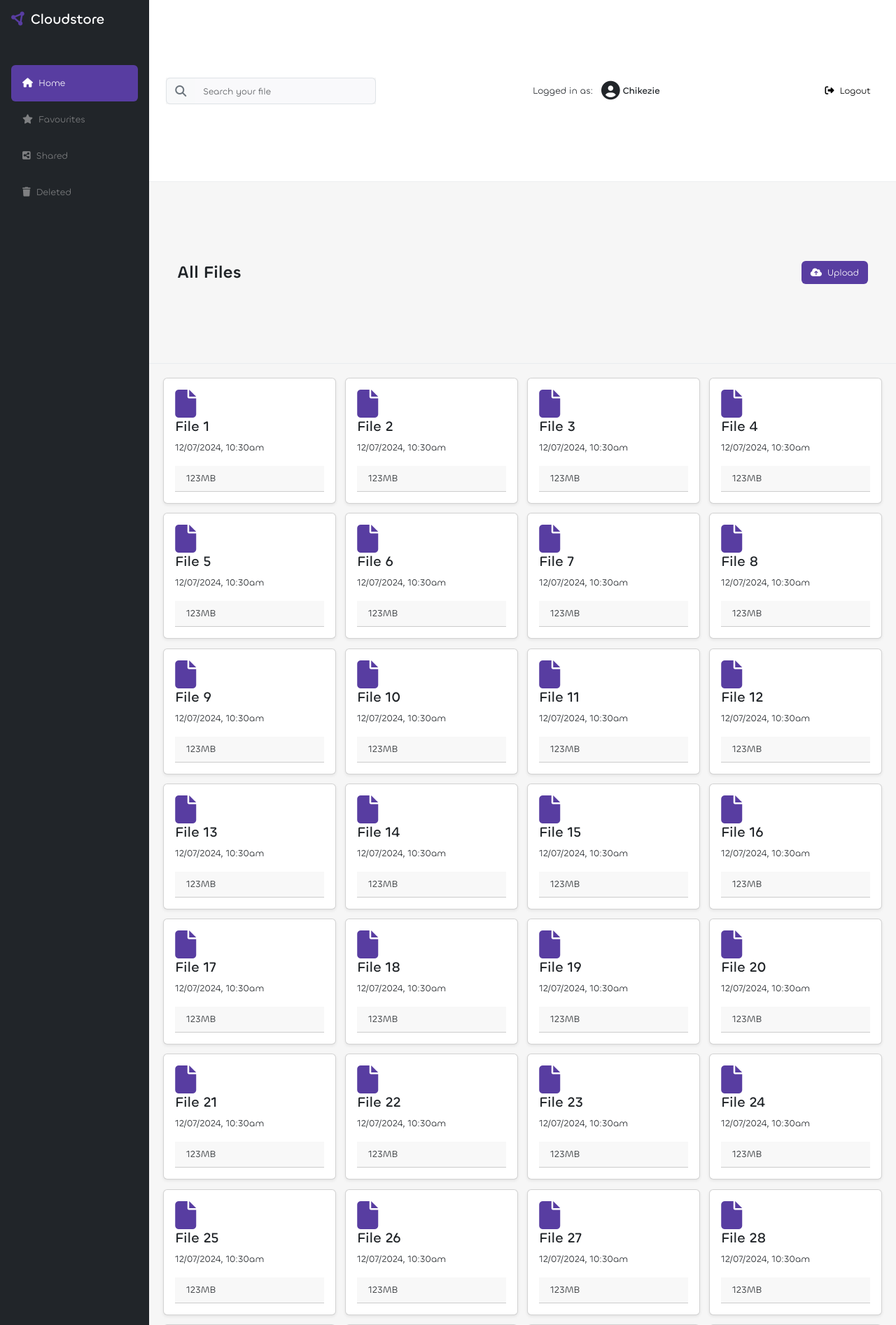
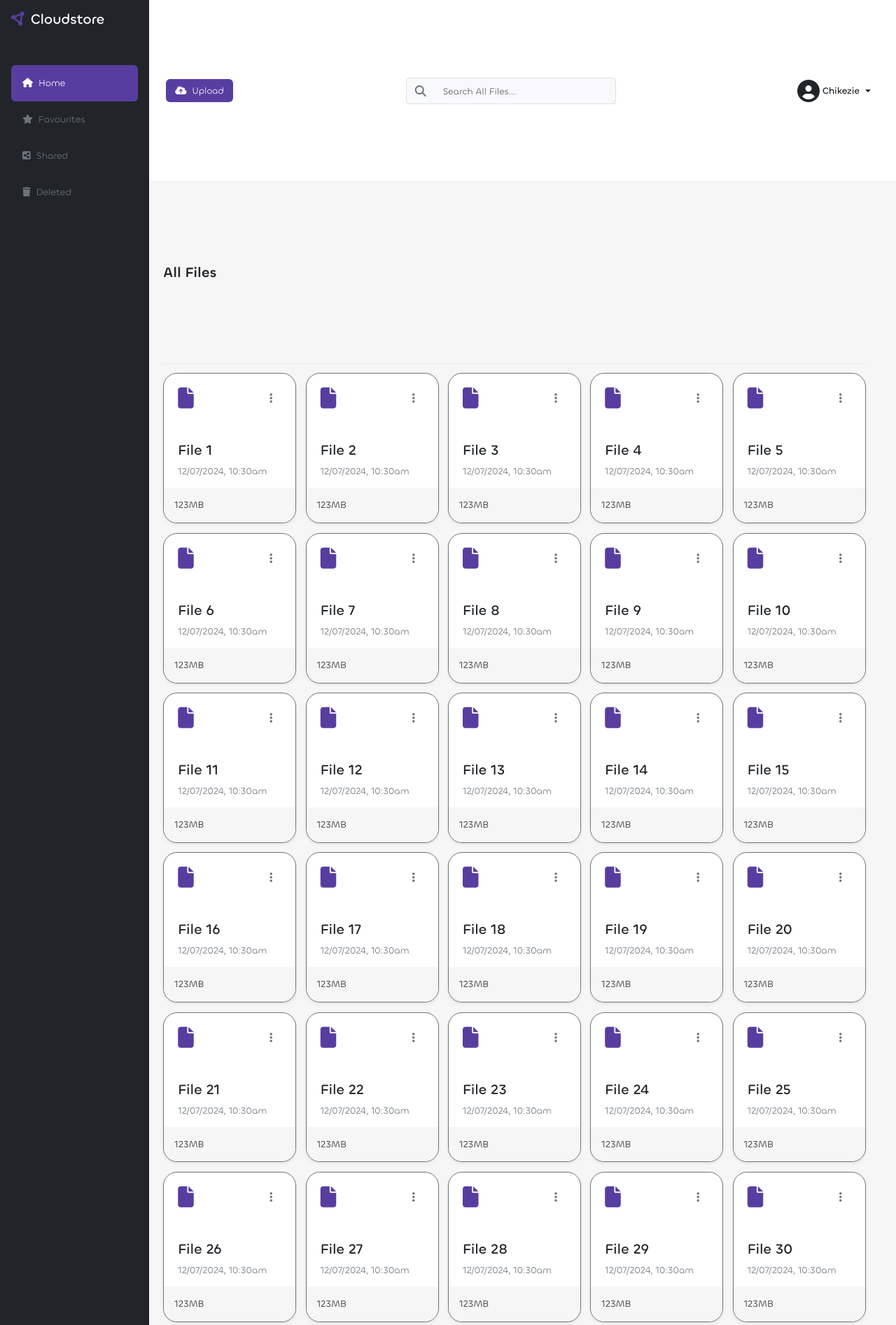
Before and after one commit to Chixide1/Cloudstore, a Django app: page /dashboard/ in a window 1280 px wide. Shown: the top 1894 px of the page at 70% size. Run offline with Django 5.2, Linux system fonts and the light colour scheme; style sheets or scripts are compiled from the project's sources; some libraries are stand-ins or nearby versions.

Commit message:
Changed layout to look better

```diff
--- a/apps/filestore/templates/_dashboard.html
+++ b/apps/filestore/templates/_dashboard.html
@@ -1,17 +1,19 @@
-<div class="w-100 dashboard__upload d-flex align-items-center justify-content-between">
-    <h4 class="m-0 dashboard__heading" style="font-weight: 550;">All Files</h4>
-    <button class="btn btn--accent dashboard__upload-button"><i class="fa-solid fa-cloud-arrow-up"></i><span class="ps-2">Upload</span></button>
-</div>
 <div class="dashboard">
+    <div class="dashboard__upload w-100 d-flex align-items-center justify-content-between">
+        <h5 class="m-0 dashboard__heading" style="font-weight: 550;">All Files</h5>
+    </div>
     {% for n in test %}
-        <div class="card shadow-sm file-card">
-            <div class="card-body">
-                <div class="">
-                    <i class="fa-solid fa-file fa-3x accent-clr"></i>
+        <div class="file-card shadow-sm">
+            <div class="file-card__main">
+                <div class="file-card__head d-flex justify-content-between align-items-start">
+                    <i class="fa-solid fa-file accent-clr" style="font-size: 30px;"></i>
+                    <button class="fa-solid fa-ellipsis-vertical file-card__menu btn"></button>
                 </div>
-                <h5 class="card-title">File {{ n }}</h5>
-                <p class="card-text">12/07/2024, 10:30am</p>
-                <p class="card-header">123MB</p>
+                <h5 class="file-card__title">File {{ n }}</h5>
+                <span class="file-card__date">12/07/2024, 10:30am</span>
+            </div>
+            <div class="file-card__size">
+                <span class="">123MB</span>
             </div>
         </div>
     {% endfor %}
--- a/apps/filestore/templates/_topbar.html
+++ b/apps/filestore/templates/_topbar.html
@@ -1,12 +1,21 @@
 <div class="topbar d-flex align-items-center justify-content-between px-4">
+    <button class="btn btn--accent topbar__upload-button">
+        <i class="fa-solid fa-cloud-arrow-up"></i><span class="ps-2">Upload</span>
+    </button>
     <form class="input-group topbar__searchbar">
         <span class="input-group-text"><i class="fa-solid fa-magnifying-glass text-secondary"></i></span>
-        <input class="form-control topbar__input text-secondary" style="border-left: none;" type="text" placeholder="Search your file">
+        <input class="form-control topbar__input text-secondary" style="border-left: none;"
+        type="text" placeholder="Search All Files...">
     </form>
-    <div class="topbar__user d-flex align-items-center gap-1">
-        <p class="m-0 pe-2">Logged in as:</p>
-        <i class="fa-solid fa-circle-user fa-2x"></i>
-        <p class="m-0" style="font-weight: 500; font-size: small;">Chikezie</p>
+    <div class="dropdown">
+        <button class="topbar__user dropdown-toggle btn d-flex align-items-center gap-1" type="button" data-bs-toggle="dropdown" aria-expanded="false">
+            <i class="fa-solid fa-circle-user fa-2x"></i>
+            <p class="m-0" style="font-weight: 500; font-size: small;">Chikezie</p>
+        </button>
+        <ul class="dropdown-menu">
+            <li>
+                <a class="topbar__logout dropdown-item w-100" style="font-size: small;"><i class="fa-solid fa-right-from-bracket"></i><span class="ps-2">Logout</span></a>
+            </li>
+        </ul>
     </div>
-    <button class="topbar__logout btn btn-light" style="font-size: small;"><i class="fa-solid fa-right-from-bracket"></i><span class="ps-2">Logout</span></button>
 </div>
--- a/assets/sass/components/_filestore.scss
+++ b/assets/sass/components/_filestore.scss
@@ -31,7 +31,7 @@
     }
 
     &__link {
-        color: #7F8082;
+        color: $secondary-clr-1;
         transition: color 1s ease;
         padding: 1rem;
     }
@@ -67,9 +67,28 @@
         background-color: white;
         border: none;
     }
+
+    &__logout:active {
+        background-color: $secondary-clr-1;
+        color: $primary-clr-1;
+    }
+
+    &__user {
+        background-color: inherit;
+        border: none;
+    }
 }
 
 .dashboard {
+    background-color: $background-color-1;
+    height: 90vh;
+    overflow-y: scroll;
+    padding-inline: 20px;
+    padding-bottom: 20px;
+    display: grid;
+    grid-template-columns: repeat(auto-fill, minmax(125px, 190px));
+    gap: 1em;
+    max-width: 100%;
 
     &::-webkit-scrollbar {
         width: 14px;
@@ -81,20 +100,46 @@
         border-radius: 20px;
     }
 
-    background-color: $background-color-1;
-    height: 80vh;
-    overflow-y: scroll;
-    padding: 20px;
-    display: grid;
-    grid-template-columns: repeat(auto-fill, minmax(20%, auto));
-    gap: 1em;
-    max-width: 100%;
-
     &__upload {
+        grid-column: 1/-1;
         background-color: $background-color-1;
         height: 10vh;
         border-bottom: 1px solid var(--bs-gray-200);
-        padding-inline: 3em;
+    }
+}
+
+.file-card {
+    $card-padding: 20px;
+    $edge-size: 20px;
+
+    background-color: white;
+    border-radius: $edge-size;
+    min-width: 125px;
+    border: 1px solid $secondary-clr-1;
+
+    &__main {
+        padding: $card-padding;
+        padding-bottom: $card-padding - 7px;
+    }
+
+    &__head {
+        margin-bottom: 3rem;
+        font-size: 23px;
+    }
+
+    &__menu {
+        color: $secondary-clr-1;
+    }
+
+    &__date {
+        color: $secondary-clr-1;
+    }
+
+    &__size {
+        background-color: $background-color-1;
+        padding: $card-padding - 5px;
+        border-bottom-left-radius: $edge-size;
+        border-bottom-right-radius: $edge-size;
     }
 }
 
@@ -132,11 +177,12 @@
     .topbar {
         height: 3rem;
 
-        &__user {
-            display: none !important;
+        &__upload-button {
+            font-size: smaller;
+            padding: 2px 8px;
         }
 
-        &__logout span {
+        &__upload-button span {
             display: none;
         }
 
@@ -150,12 +196,15 @@
                 font-size: x-small;
             }
         }
+
+        &__user p {
+            display: none !important;
+        }
     }
 
     .dashboard {
         min-width: 300px;
-        grid-template-columns: repeat(auto-fill, minmax(50%, auto));
-        height: 90vh;
+        grid-template-columns: repeat(auto-fill, minmax(200px, auto));
 
         &__upload {
             height: 5vh;
@@ -164,14 +213,5 @@
         &__heading {
             font-size: small;
         }
-
-        &__upload-button {
-            font-size: smaller;
-            padding: 2px 8px;
-
-            span {
-                display: none;
-            }
-        }
     }
 }
--- a/assets/sass/components/_globals.scss
+++ b/assets/sass/components/_globals.scss
@@ -26,8 +26,3 @@ body {
     background-color: $accent-clr;
     color: white;
 }
-
-file-card {
-    border-radius: 20px;
-    min-width: 125px;
-}
--- a/assets/sass/components/_vars.scss
+++ b/assets/sass/components/_vars.scss
@@ -1,6 +1,6 @@
 $primary-clr-1: #212529;
+$primary-clr-2: #EEEFF1;
 $primary-clr-3: var(--bs-gray-800);
-$primary-clr-2: #EEEFF1;
 $background-color-1: #F6F6F6;
-$background-color-2: var(--bs-gray-500);
+$secondary-clr-1: var(--bs-gray-600);
 $accent-clr: #583DA1;
```
Also changed, not shown: assets/sass/base.css (+42 -21 lines), 1 other file.
